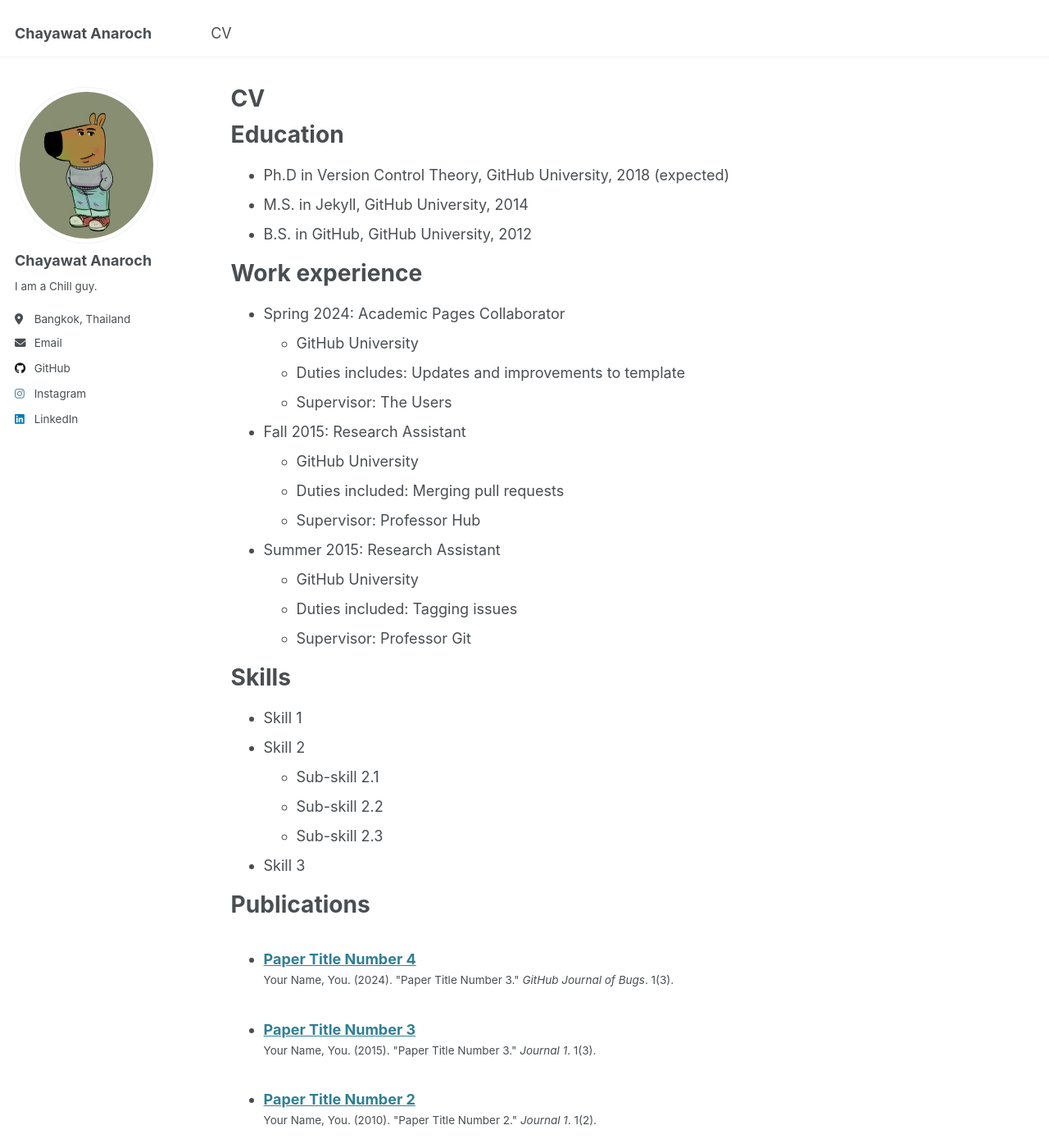
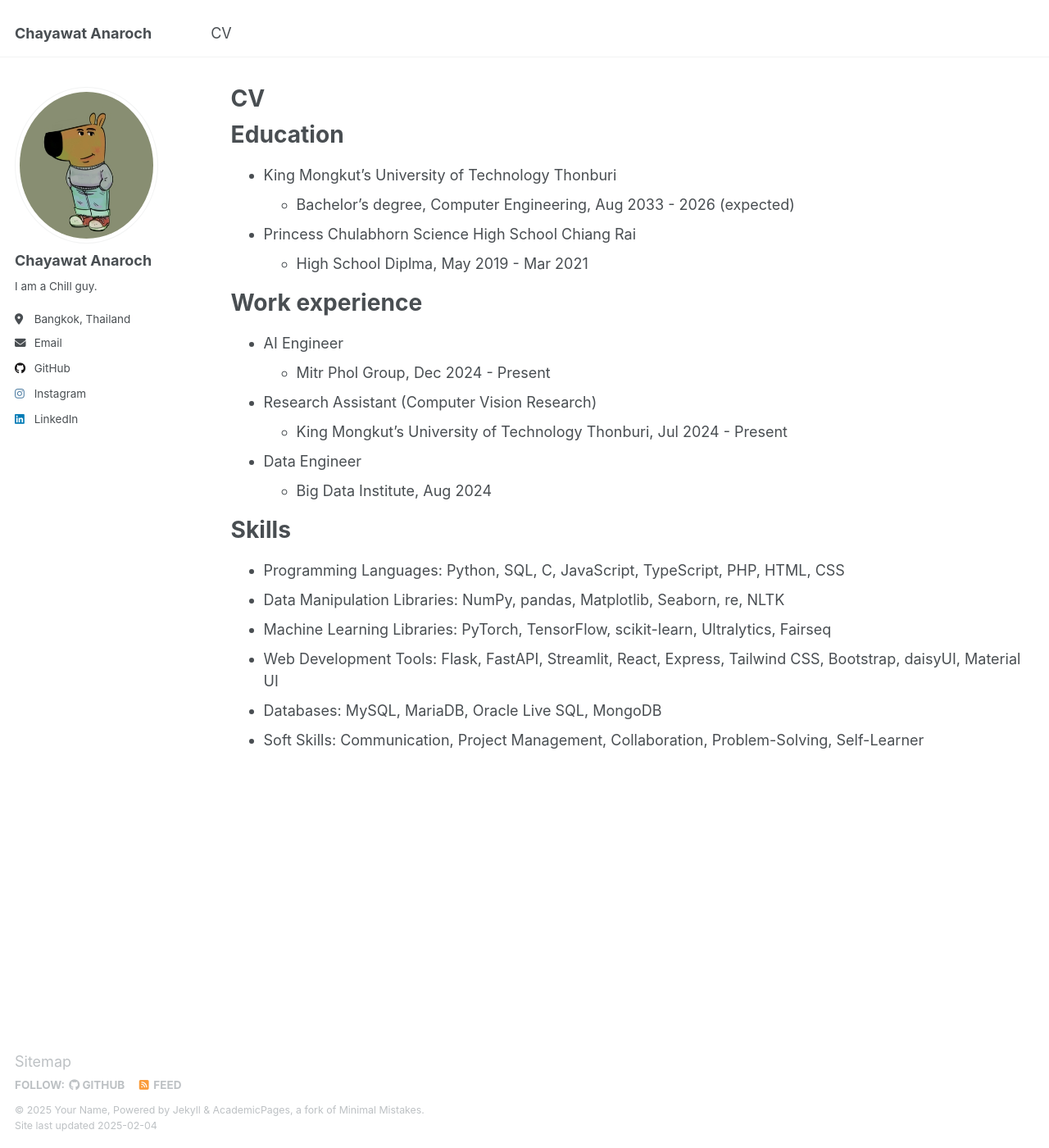
Before and after one commit to tawayahc/tawayahc.github.io, a Jekyll site: the page built from _pages/cv.md, in a window 1280 px wide and 1400 px high. Shown: the whole window at 82% size. Built offline with Jekyll 4.4.1, drawn with Linux system fonts in a browser that asks for light colours; some of the changed text lies outside the part shown.

Commit message:
Update cv.md

```diff
--- a/_pages/cv.md
+++ b/_pages/cv.md
@@ -11,54 +11,28 @@ redirect_from:
 
 Education
 ======
-* Ph.D in Version Control Theory, GitHub University, 2018 (expected)
-* M.S. in Jekyll, GitHub University, 2014
-* B.S. in GitHub, GitHub University, 2012
+* King Mongkut's University of Technology Thonburi
+  * Bachelor's degree, Computer Engineering, Aug 2033 - 2026 (expected)
+
+* Princess Chulabhorn Science High School Chiang Rai
+  * High School Diplma, May 2019 - Mar 2021
 
 Work experience
 ======
-* Spring 2024: Academic Pages Collaborator
-  * GitHub University
-  * Duties includes: Updates and improvements to template
-  * Supervisor: The Users
+* AI Engineer
+  * Mitr Phol Group, Dec 2024 - Present
 
-* Fall 2015: Research Assistant
-  * GitHub University
-  * Duties included: Merging pull requests
-  * Supervisor: Professor Hub
+* Research Assistant (Computer Vision Research)
+  * King Mongkut's University of Technology Thonburi, Jul 2024 - Present
 
-* Summer 2015: Research Assistant
-  * GitHub University
-  * Duties included: Tagging issues
-  * Supervisor: Professor Git
+* Data Engineer
+  * Big Data Institute, Aug 2024
 
 Skills
 ======
-* Skill 1
-* Skill 2
-  * Sub-skill 2.1
-  * Sub-skill 2.2
-  * Sub-skill 2.3
-* Skill 3
-
-Publications
-======
-  <ul>{% for post in site.publications reversed %}
-    {% include archive-single-cv.html %}
-  {% endfor %}</ul>
-
-Talks
-======
-  <ul>{% for post in site.talks reversed %}
-    {% include archive-single-talk-cv.html  %}
-  {% endfor %}</ul>
-
-Teaching
-======
-  <ul>{% for post in site.teaching reversed %}
-    {% include archive-single-cv.html %}
-  {% endfor %}</ul>
-
-Service and leadership
-======
-* Currently signed in to 43 different slack teams
+* Programming Languages: Python, SQL, C, JavaScript, TypeScript, PHP, HTML, CSS
+* Data Manipulation Libraries: NumPy, pandas, Matplotlib, Seaborn, re, NLTK
+* Machine Learning Libraries: PyTorch, TensorFlow, scikit-learn, Ultralytics, Fairseq
+* Web Development Tools: Flask, FastAPI, Streamlit, React, Express, Tailwind CSS, Bootstrap, daisyUI, Material UI
+* Databases: MySQL, MariaDB, Oracle Live SQL, MongoDB
+* Soft Skills: Communication, Project Management, Collaboration, Problem-Solving, Self-Learner
```
